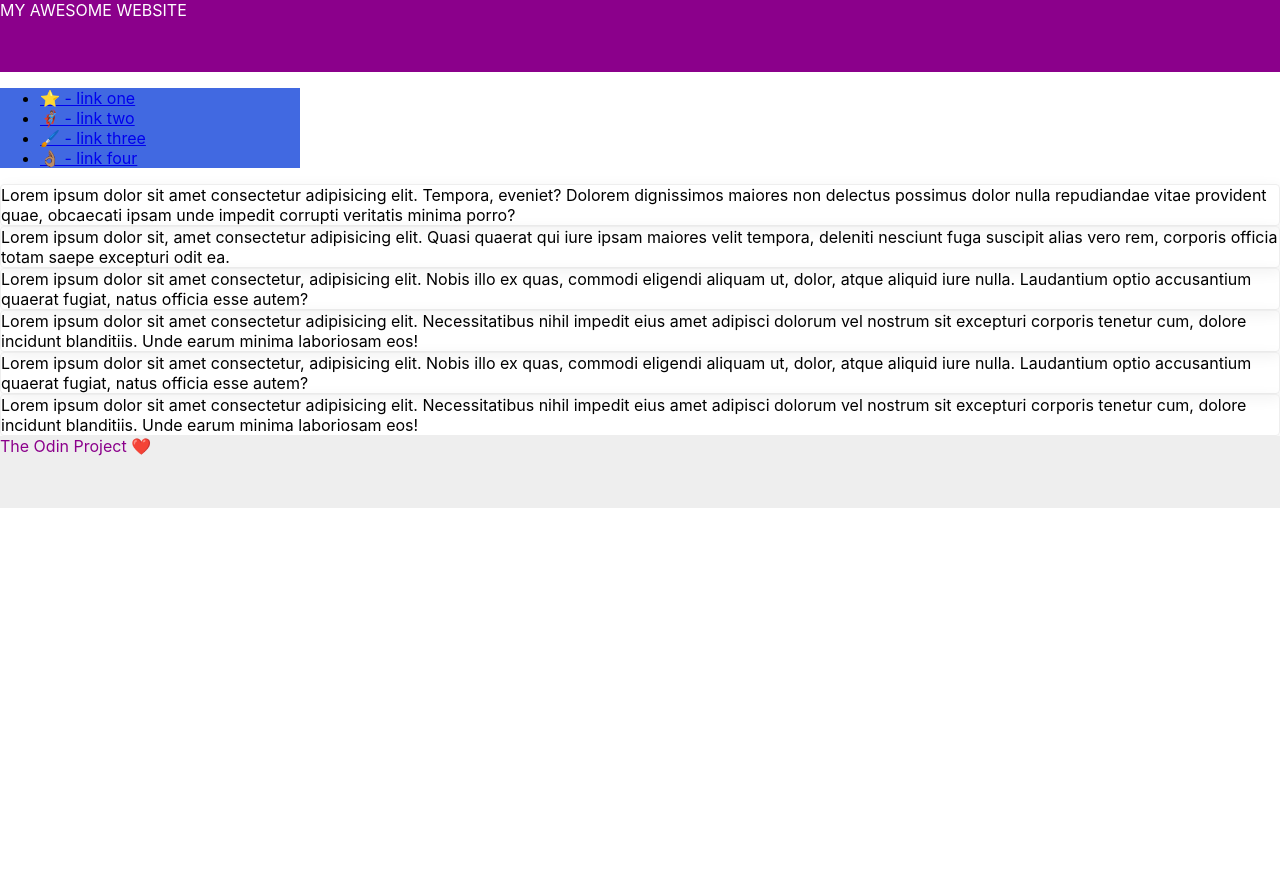
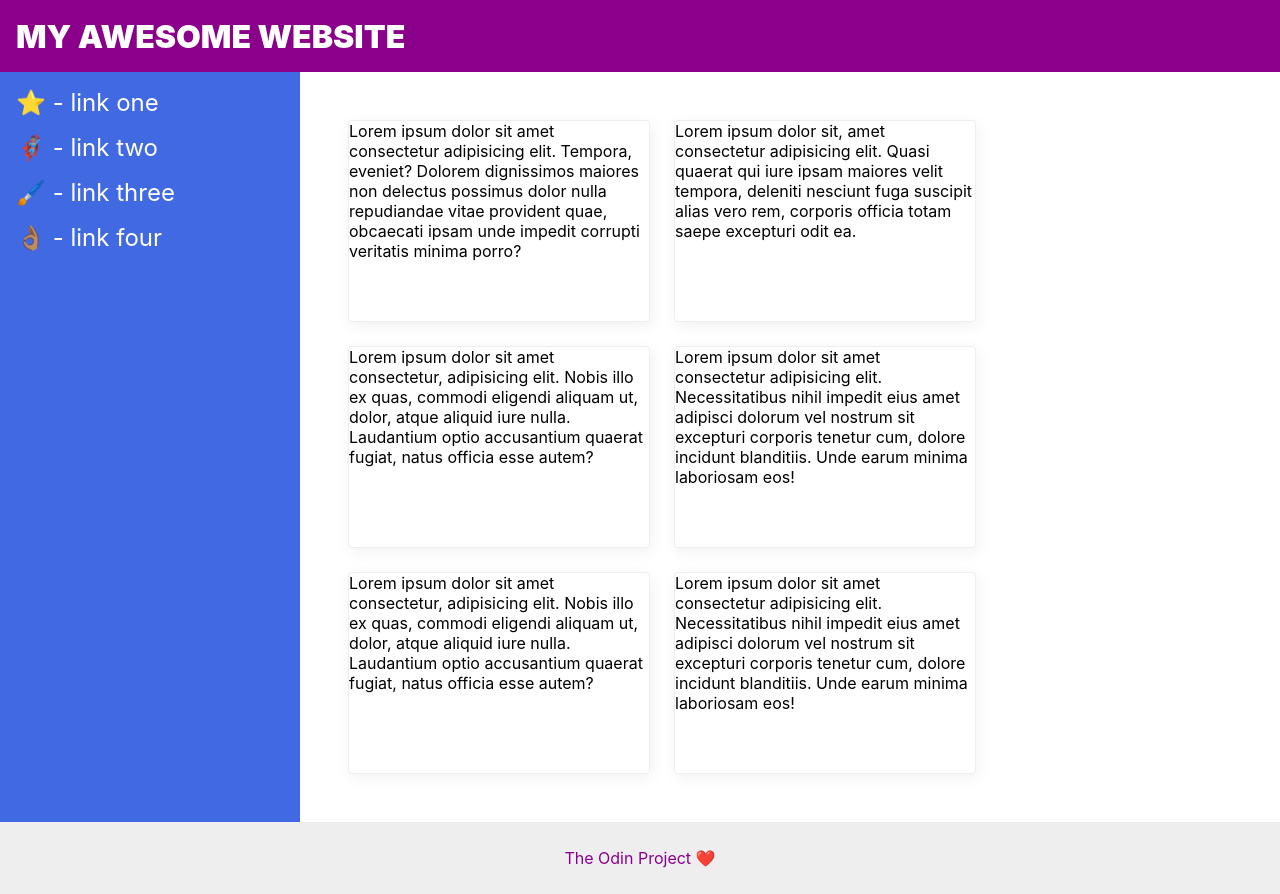
Before and after one commit to Kody971/The-Odin-Project, a plain HTML site: page css-exercises/foundations/flex/07-flex-layout-2/index.html in a window 1280 px wide. Before the commit the page ends 800 px from the top, so only its background shows below. Drawn offline with Linux system fonts and the light colour scheme.

Commit message:
Finish left over challenge

```diff
--- a/css-exercises/foundations/flex/03-flex-header-2/style.css
+++ b/css-exercises/foundations/flex/03-flex-header-2/style.css
@@ -11,12 +11,16 @@ body {
 .header {
   background: white;
   border-bottom: 1px solid #ddd;
-  box-shadow: 0 0 8px rgba(0,0,0,.1);
+  box-shadow: 0 0 8px rgba(0, 0, 0, 0.1);
+  display: flex;
+  align-items: center;
+  padding: 8px;
+  gap: 16px;
 }
 
 .profile-image {
   background: rebeccapurple;
-  box-shadow: inset 2px 2px 4px rgba(0,0,0,.5);
+  box-shadow: inset 2px 2px 4px rgba(0, 0, 0, 0.5);
   border-radius: 50%;
   width: 48px;
   height: 48px;
@@ -35,6 +39,7 @@ button {
   background: rebeccapurple;
   color: white;
   padding: 8px 24px;
+  margin-left: auto;
 }
 
 a {
@@ -45,4 +50,8 @@ a {
 
 ul {
   list-style-type: none;
+  padding: 0;
+  display: flex;
+  flex-direction: row;
+  gap: 16px;
 }
--- a/css-exercises/foundations/flex/04-flex-information/style.css
+++ b/css-exercises/foundations/flex/04-flex-information/style.css
@@ -24,3 +24,23 @@ img {
   justify-content: center;
   background: #eee;
 }
+
+.container {
+  display: flex;
+  flex-direction: column;
+  align-items: center;
+  text-align: center;
+  max-width: 200px;
+}
+
+.container1 {
+  display: flex;
+  flex-direction: column;
+  align-items: center;
+  gap: 32px;
+}
+
+.container2 {
+  display: flex;
+  gap: 52px;
+}
--- a/css-exercises/foundations/flex/05-flex-modal/style.css
+++ b/css-exercises/foundations/flex/05-flex-modal/style.css
@@ -1,6 +1,7 @@
 @import url('https://fonts.googleapis.com/css2?family=Roboto:wght@400;700&display=swap');
 
-html, body {
+html,
+body {
   height: 100%;
 }
 
@@ -19,7 +20,10 @@ body {
   background: white;
   width: 480px;
   border-radius: 10px;
-  box-shadow: 2px 4px 16px rgba(0,0,0,.2);
+  box-shadow: 2px 4px 16px rgba(0, 0, 0, 0.2);
+  display: flex;
+  padding: 16px;
+  gap: 16px;
 }
 
 .icon {
@@ -33,6 +37,7 @@ body {
   display: flex;
   align-items: center;
   justify-content: center;
+  flex-shrink: 0;
 }
 
 .close-button {
@@ -48,6 +53,7 @@ body {
   justify-content: center;
   border: 1px solid #eee;
   padding: 0;
+  flex-shrink: 0;
 }
 
 button {
@@ -67,3 +73,14 @@ button.cancel {
   border: 1px solid #ddd;
   color: royalblue;
 }
+
+.container {
+  display: flex;
+  flex-direction: column;
+  gap: 16px;
+}
+
+.header {
+  font-weight: bold;
+  font-size: 1.25em;
+}
--- a/css-exercises/foundations/flex/06-flex-layout/style.css
+++ b/css-exercises/foundations/flex/06-flex-layout/style.css
@@ -5,6 +5,9 @@ body {
   margin: 0;
   overflow: hidden;
   font-family: Roboto, sans-serif;
+  display: flex;
+  flex-direction: column;
+  justify-content: space-between;
 }
 
 img {
@@ -16,6 +19,7 @@ button {
   border: none;
   border-radius: 8px;
   background: #eee;
+  padding: 8px;
 }
 
 input {
@@ -24,3 +28,43 @@ input {
   padding: 8px 24px;
   width: 400px;
 }
+
+a {
+  text-decoration: none;
+  color: gray;
+}
+
+ul {
+  list-style-type: none;
+  margin: 0;
+  padding: 0;
+}
+
+.header,
+.content,
+.footer,
+.left-links,
+.right-links {
+  display: flex;
+}
+
+.header,
+.footer {
+  justify-content: space-between;
+  padding: 16px;
+}
+
+.left-links,
+.right-links {
+  gap: 8px;
+}
+
+.footer {
+  background-color: #eeeeee;
+}
+
+.content {
+  flex-direction: column;
+  align-items: center;
+  gap: 16px;
+}
--- a/css-exercises/foundations/flex/07-flex-layout-2/index.html
+++ b/css-exercises/foundations/flex/07-flex-layout-2/index.html
@@ -1,17 +1,15 @@
 <!DOCTYPE html>
 <html lang="en">
   <head>
-    <meta charset="UTF-8">
-    <meta http-equiv="X-UA-Compatible" content="IE=edge">
-    <meta name="viewport" content="width=device-width, initial-scale=1.0">
+    <meta charset="UTF-8" />
+    <meta http-equiv="X-UA-Compatible" content="IE=edge" />
+    <meta name="viewport" content="width=device-width, initial-scale=1.0" />
     <title>The Holy Grail</title>
-    <link rel="stylesheet" href="style.css">
+    <link rel="stylesheet" href="style.css" />
   </head>
   <body>
-    <div class="header">
-      MY AWESOME WEBSITE
-    </div>
-
+    <div class="header">MY AWESOME WEBSITE</div>
+    <div class="container">
       <div class="sidebar">
         <ul>
           <li><a href="#">⭐ - link one</a></li>
@@ -20,16 +18,43 @@
           <li><a href="#">👌🏽 - link four</a></li>
         </ul>
       </div>
-
-    <div class="card">Lorem ipsum dolor sit amet consectetur adipisicing elit. Tempora, eveniet? Dolorem dignissimos maiores non delectus possimus dolor nulla repudiandae vitae provident quae, obcaecati ipsam unde impedit corrupti veritatis minima porro?</div>
-    <div class="card">Lorem ipsum dolor sit, amet consectetur adipisicing elit. Quasi quaerat qui iure ipsam maiores velit tempora, deleniti nesciunt fuga suscipit alias vero rem, corporis officia totam saepe excepturi odit ea.</div>
-    <div class="card">Lorem ipsum dolor sit amet consectetur, adipisicing elit. Nobis illo ex quas, commodi eligendi aliquam ut, dolor, atque aliquid iure nulla. Laudantium optio accusantium quaerat fugiat, natus officia esse autem?</div>
-    <div class="card">Lorem ipsum dolor sit amet consectetur adipisicing elit. Necessitatibus nihil impedit eius amet adipisci dolorum vel nostrum sit excepturi corporis tenetur cum, dolore incidunt blanditiis. Unde earum minima laboriosam eos!</div>
-    <div class="card">Lorem ipsum dolor sit amet consectetur, adipisicing elit. Nobis illo ex quas, commodi eligendi aliquam ut, dolor, atque aliquid iure nulla. Laudantium optio accusantium quaerat fugiat, natus officia esse autem?</div>
-    <div class="card">Lorem ipsum dolor sit amet consectetur adipisicing elit. Necessitatibus nihil impedit eius amet adipisci dolorum vel nostrum sit excepturi corporis tenetur cum, dolore incidunt blanditiis. Unde earum minima laboriosam eos!</div>
-
-    <div class="footer">
-      The Odin Project ❤️
+      <div class="content">
+        <div class="card">
+          Lorem ipsum dolor sit amet consectetur adipisicing elit. Tempora,
+          eveniet? Dolorem dignissimos maiores non delectus possimus dolor nulla
+          repudiandae vitae provident quae, obcaecati ipsam unde impedit
+          corrupti veritatis minima porro?
         </div>
+        <div class="card">
+          Lorem ipsum dolor sit, amet consectetur adipisicing elit. Quasi
+          quaerat qui iure ipsam maiores velit tempora, deleniti nesciunt fuga
+          suscipit alias vero rem, corporis officia totam saepe excepturi odit
+          ea.
+        </div>
+        <div class="card">
+          Lorem ipsum dolor sit amet consectetur, adipisicing elit. Nobis illo
+          ex quas, commodi eligendi aliquam ut, dolor, atque aliquid iure nulla.
+          Laudantium optio accusantium quaerat fugiat, natus officia esse autem?
+        </div>
+        <div class="card">
+          Lorem ipsum dolor sit amet consectetur adipisicing elit.
+          Necessitatibus nihil impedit eius amet adipisci dolorum vel nostrum
+          sit excepturi corporis tenetur cum, dolore incidunt blanditiis. Unde
+          earum minima laboriosam eos!
+        </div>
+        <div class="card">
+          Lorem ipsum dolor sit amet consectetur, adipisicing elit. Nobis illo
+          ex quas, commodi eligendi aliquam ut, dolor, atque aliquid iure nulla.
+          Laudantium optio accusantium quaerat fugiat, natus officia esse autem?
+        </div>
+        <div class="card">
+          Lorem ipsum dolor sit amet consectetur adipisicing elit.
+          Necessitatibus nihil impedit eius amet adipisci dolorum vel nostrum
+          sit excepturi corporis tenetur cum, dolore incidunt blanditiis. Unde
+          earum minima laboriosam eos!
+        </div>
+      </div>
+    </div>
+    <div class="footer">The Odin Project ❤️</div>
   </body>
 </html>
--- a/css-exercises/foundations/flex/07-flex-layout-2/style.css
+++ b/css-exercises/foundations/flex/07-flex-layout-2/style.css
@@ -1,29 +1,75 @@
+body,
+.header,
+.container,
+.footer,
+ul,
+.content {
+  display: flex;
+}
+
 body {
-  font-family: -apple-system, BlinkMacSystemFont, 'Segoe UI', Roboto, Oxygen, Ubuntu, Cantarell, 'Open Sans', 'Helvetica Neue', sans-serif;
+  font-family: -apple-system, BlinkMacSystemFont, 'Segoe UI', Roboto, Oxygen,
+    Ubuntu, Cantarell, 'Open Sans', 'Helvetica Neue', sans-serif;
   margin: 0;
   min-height: 100vh;
+  flex-direction: column;
+  justify-content: space-between;
 }
 
 .header {
   height: 72px;
   background: darkmagenta;
   color: white;
+  align-items: center;
+  padding-left: 16px;
+  font-size: 32px;
+  font-weight: 900;
 }
 
 .footer {
   height: 72px;
   background: #eee;
   color: darkmagenta;
+  align-items: center;
+  justify-content: center;
 }
 
 .sidebar {
   width: 300px;
   background: royalblue;
   box-sizing: border-box;
+  flex-shrink: 0;
 }
 
 .card {
   border: 1px solid #eee;
-  box-shadow: 2px 4px 16px rgba(0,0,0,.06);
+  box-shadow: 2px 4px 16px rgba(0, 0, 0, 0.06);
   border-radius: 4px;
+  max-width: 300px;
+  min-height: 200px;
 }
+
+.container {
+  flex-grow: 1;
+}
+
+a {
+  text-decoration: none;
+  color: white;
+  font-size: 24px;
+}
+
+ul {
+  flex-direction: column;
+  list-style-type: none;
+  margin: 0;
+  padding: 0;
+  gap: 16px;
+  padding: 16px;
+}
+
+.content {
+  flex-wrap: wrap;
+  padding: 48px;
+  gap: 24px;
+}
```
Also changed, not shown: css-exercises/foundations/flex/04-flex-information/index.html (+35 -18 lines), css-exercises/foundations/flex/05-flex-modal/index.html (+17 -8 lines). Lines whose indentation alone changed are shown as unchanged.
